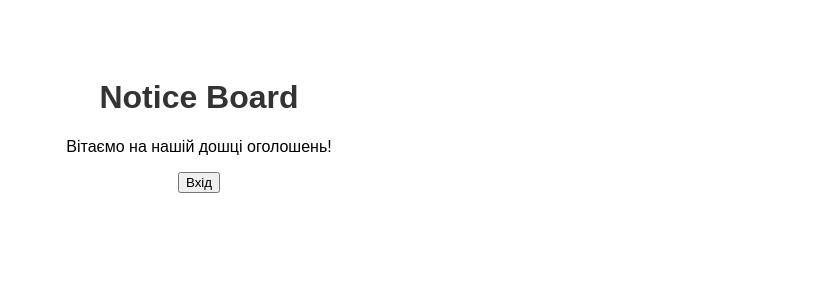
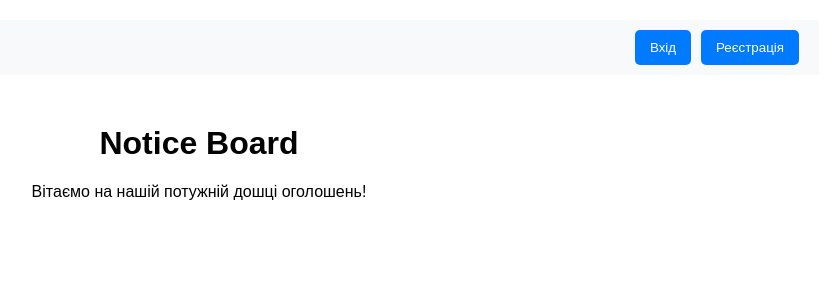
Before and after one commit to Yanohi7/notice_board, a Flask app: page / in a window 1280 px wide. Shown: the top 300 px of the page, without its empty margins (441-1271 px from the left). Run offline with Flask 3, Linux system fonts and the light colour scheme.

Commit message:
registration implementation: models, routes, templates added

```diff
--- a/app/models.py
+++ b/app/models.py
@@ -1,6 +1,6 @@
-from app import db
 from flask_login import UserMixin
 from werkzeug.security import generate_password_hash, check_password_hash
+from app import db
 
 class User(db.Model, UserMixin):
     id = db.Column(db.Integer, primary_key=True)
--- a/app/routes.py
+++ b/app/routes.py
@@ -1,6 +1,7 @@
+
 from flask import render_template, redirect, url_for, flash
-from app import app, db
-from app.forms import LoginForm
+from app import app, db, bcrypt
+from app.forms import LoginForm, RegisterForm
 from app.models import User
 from flask_login import login_user, logout_user, login_required
 
@@ -8,12 +9,25 @@ from flask_login import login_user, logout_user, login_required
 def home():
     return render_template("index.html", title="Notice Board")
 
+@app.route("/register", methods=["GET", "POST"])
+def register():
+    form = RegisterForm()
+    if form.validate_on_submit():
+        user = User(email=form.email.data)
+        user.set_password(form.password.data)  # ✅ Використовуємо метод User
+        db.session.add(user)
+        db.session.commit()
+        login_user(user)
+        flash("Реєстрація успішна!", "success")
+        return redirect(url_for("home"))
+    return render_template("register.html", title="Реєстрація", form=form)
+
 @app.route("/login", methods=["GET", "POST"])
 def login():
     form = LoginForm()
     if form.validate_on_submit():
         user = User.query.filter_by(email=form.email.data).first()
-        if user and user.check_password(form.password.data):
+        if user and user.check_password(form.password.data):  # ✅ Перевіряємо пароль
             login_user(user)
             flash("Вхід успішний!", "success")
             return redirect(url_for("home"))
--- a/app/templates/index.html
+++ b/app/templates/index.html
@@ -4,15 +4,63 @@
     <meta charset="UTF-8">
     <title>{{ title }}</title>
     <style>
-        body { font-family: Arial, sans-serif; text-align: center; padding: 50px; }
-        h1 { color: #333; }
+        body {
+            font-family: Arial, sans-serif;
+            padding: 20px;
+            margin: 0;
+        }
+        .navbar {
+            display: flex;
+            justify-content: flex-end;
+            align-items: center;
+            background-color: #f8f9fa;
+            padding: 10px 20px;
+        }
+        .navbar a {
+            text-decoration: none;
+            margin-left: 10px;
+        }
+        .navbar button {
+            padding: 10px 15px;
+            border: none;
+            background-color: #007bff;
+            color: white;
+            cursor: pointer;
+            border-radius: 5px;
+        }
+        .navbar button:hover {
+            background-color: #0056b3;
+        }
+        .container {
+            text-align: center;
+            margin-top: 50px;
+        }
     </style>
 </head>
 <body>
-    <h1>Notice Board</h1>
-    <p>Вітаємо на нашій дошці оголошень!</p>
-    <a href="{{ url_for('login') }}">
-        <button>Вхід</button>
-    </a>
+
+    <!-- Навбар з кнопками у правому верхньому куті -->
+    <div class="navbar">
+        {% if current_user.is_authenticated %}
+            <span>Привіт, {{ current_user.email }}!</span>
+            <a href="{{ url_for('logout') }}">
+                <button>Вийти</button>
+            </a>
+        {% else %}
+            <a href="{{ url_for('login') }}">
+                <button>Вхід</button>
+            </a>
+            <a href="{{ url_for('register') }}">
+                <button>Реєстрація</button>
+            </a>
+        {% endif %}
+    </div>
+
+    <!-- Основний контент сторінки -->
+    <div class="container">
+        <h1>Notice Board</h1>
+        <p>Вітаємо на нашій потужній дошці оголошень!</p>
+    </div>
+
 </body>
 </html>
```
Also changed, not shown: app/forms.py (+16 -1 lines), app/templates/register.html (added, +18 -0 lines).
